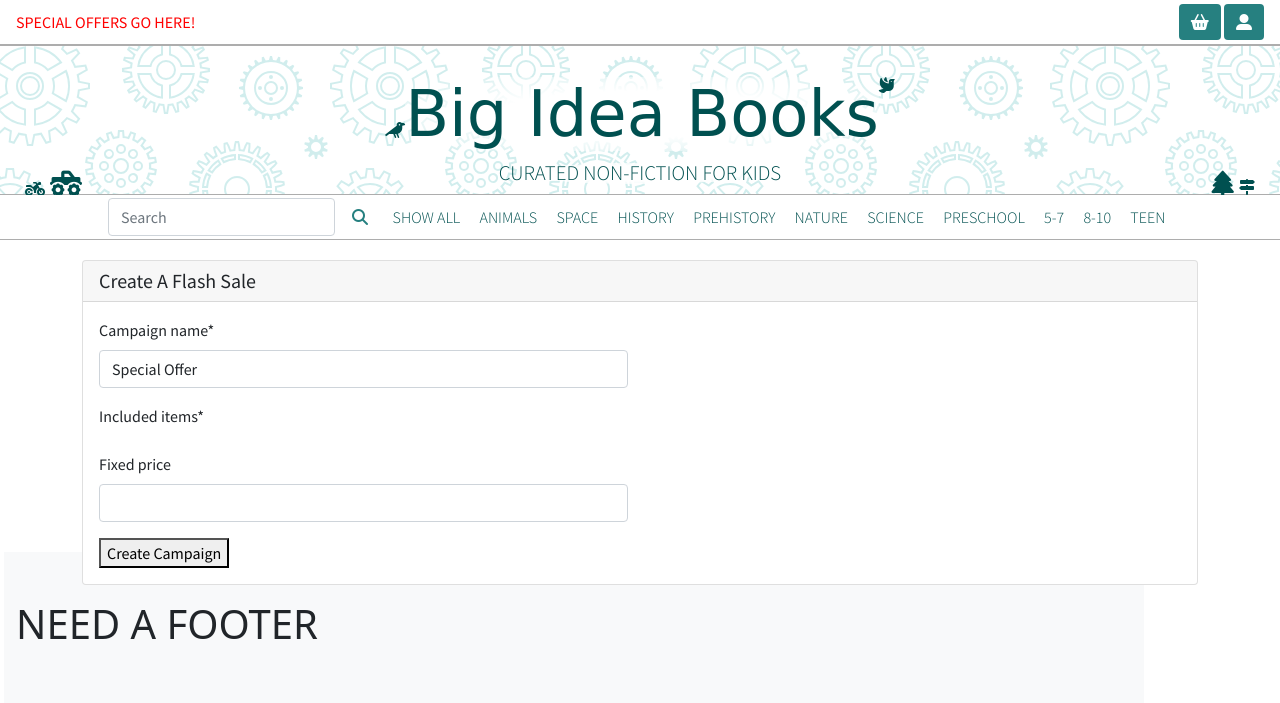
After one commit to mcglasp/ms4-big-idea-books, a Django app: page /items/create_campaign/ in a window 1280 px wide. The commit adds this page. Shown: the top 703 px of the page. Run offline with Django 3.2, Linux system fonts and the light colour scheme; data that the repository does not hold is empty; some libraries are stand-ins or nearby versions; some web fonts are replaced.

Commit message:
Campaign models, forms and views implemented

```diff
--- a/basket/contexts.py
+++ b/basket/contexts.py
@@ -1,6 +1,6 @@
 from django.conf import settings
 from django.shortcuts import get_object_or_404
-from items.models import Item
+from items.models import Item, Campaign
 from django.contrib import messages
 
 
@@ -11,6 +11,7 @@ def basket_contents(request):
 
     d_keys = dict_to_compare.keys()
 
+# Check for deleted database items in existing basket
     for key in list(d_keys):
         is_in_db = Item.objects.filter(id=key).exists()
         if is_in_db:
@@ -19,7 +20,6 @@ def basket_contents(request):
             dict_to_compare.pop(key)
             messages.error(request, "An item in your basket has been deleted as it is not currently available.")
 
-    print(dict_to_compare)
     dict_to_compare = basket
 
     basket_items = []
@@ -29,25 +29,11 @@ def basket_contents(request):
     delivery_cost = settings.STANDARD_DELIVERY_COST
     basket = request.session.get('basket', {})
 
-    def update_item_price(price, discount, set_sale_price):
-        set_sale_price = float(item.set_sale_price)
-        discount_percentage = float(item.discount) / 100
-        if set_sale_price > 0:
-            price = set_sale_price
-        else:
-            if discount_percentage > 0:
-                float_price = float(price)
-                money_off = float_price * discount_percentage
-                price = round(float_price - money_off, 2)
-            else:
-                price = item.price
-        return price
-
     if basket:
         for item_id, value in basket.items():
             if isinstance(value, int):
                 item = get_object_or_404(Item, pk=item_id)
-                price = update_item_price(item.price, item.discount, item.set_sale_price)
+                price = item.final_price
                 val_float = float(value)
                 total += val_float * float(price)
                 total_items += value
--- a/items/forms.py
+++ b/items/forms.py
@@ -1,7 +1,7 @@
 from django import forms
-from django.forms import ModelChoiceField
+from django.forms import ModelChoiceField, CheckboxSelectMultiple, MultipleChoiceField
 from .widgets import CustomClearableFileInput
-from .models import Item, Genre, Age_range, Author
+from .models import Item, Genre, Age_range, Author, Campaign
 from django.core.exceptions import ValidationError
 
 
@@ -43,12 +43,18 @@ class ItemForm(forms.ModelForm):
         self.fields['image'].label = "<span class='bold'>Select an image  </span>"
 
 
-
-
-
-
 class AuthorDataForm(forms.ModelForm):
 
     class Meta:
         model = Author
         fields = '__all__'
+
+
+class CampaignForm(forms.ModelForm):
+
+    choices = Item.objects.all()
+    included_items = forms.ModelMultipleChoiceField(queryset=choices, widget=forms.CheckboxSelectMultiple, initial=0)
+
+    class Meta:
+        model = Campaign
+        fields = '__all__'
--- a/items/models.py
+++ b/items/models.py
@@ -45,6 +45,7 @@ class Item(models.Model):
     price = models.DecimalField(max_digits=6, decimal_places=2, default=0.00)
     discount = models.DecimalField(max_digits=2, decimal_places=0, default=0)
     set_sale_price = models.DecimalField(max_digits=6, decimal_places=2, default=0.00)
+    original_sale_price = models.DecimalField(max_digits=6, decimal_places=2, null=True, blank=True)
     final_price = models.DecimalField(max_digits=6, decimal_places=2, null=True, blank=False, editable=False)
     quantity_sold = models.DecimalField(
         max_digits=6, decimal_places=0, default=0)
@@ -66,3 +67,17 @@ class Item(models.Model):
 
     def __str__(self):
         return self.title
+
+
+class Campaign(models.Model):
+
+    campaign_name = models.CharField(max_length=50, null=False, blank=False, default='Special Offer')
+    included_items = models.ManyToManyField(Item, blank=False)
+    active = models.BooleanField(default=False)
+    fixed_price = models.DecimalField(max_digits=6, blank=True, null=True, decimal_places=2)
+    multibuy = models.BooleanField(default=False)
+
+
+    def __str__(self):
+
+        return self.campaign_name
--- /dev/null
+++ b/items/templates/items/create_campaign.html
@@ -0,0 +1,30 @@
+{% extends "base.html" %}
+{% load static %}
+{% load price_tools %}
+{% load crispy_forms_tags %}
+
+{% block content %}
+<div class="container">
+    <div class="row">
+        <div class="col-sm-12 col-md-12 col-lg-12">
+            <form method="POST" action="{% url 'create_campaign' %}" id="item-form" class="form mb-2"
+                enctype="multipart/form-data">
+                {% csrf_token %}
+                <div class="manage-cards card">
+                    <h5 class="card-header">Create A Flash Sale</h5>
+                    <div class="card-body">
+                        <div class="row">
+                            <div class="col-sm-12 col-md-6 col-lg-6">
+                                {{ form.campaign_name | as_crispy_field }}
+                                {{ form.included_items | as_crispy_field }}
+                                {{ form.fixed_price | as_crispy_field }}
+                                <button type="submit">Create Campaign</button>
+                            </div>
+                        </div>
+            </form>
+        </div>
+    </div>
+
+</div>
+
+{% endblock %}
--- a/items/templates/items/items.html
+++ b/items/templates/items/items.html
@@ -30,7 +30,7 @@
                     </small>
                 </div>
                 {% endif %}
-                <a href="{% url 'item_detail' item.id %}"><img src="/media/{{ item.image }}" class="card-img-top zig-zag" alt="..."></a>
+                <a href="{% url 'item_detail' item.id %}"><img src="MEDIA_URL{{ item.image }}" class="card-img-top zig-zag" alt="..."></a>
                 <div class="card-body">
                     <a href="{% url 'item_detail' item.id %}">
                         <p class="title-author"><strong class="item-card-title">{{ item.title }}</strong>
--- a/items/urls.py
+++ b/items/urls.py
@@ -8,4 +8,7 @@ urlpatterns = [
     path('add_author/', views.add_author, name='add_author'),
     path('update_item/<int:item_id>/', views.update_item, name='update_item'),
     path('delete_item/<int:item_id>/', views.delete_item, name='delete_item'),
+    path('create_campaign/', views.create_campaign, name='create_campaign'),
+    path('deactivate_campaign/<int:campaign_id>/', views.deactivate_campaign, name='deactivate_campaign'),
+    path('manage_campaigns/', views.manage_campaigns, name='manage_campaigns'),
 ]
--- a/items/views.py
+++ b/items/views.py
@@ -1,21 +1,11 @@
 from django.shortcuts import render, redirect, reverse, get_object_or_404
-from django.http import HttpResponse
-from django.db.models import F, Q, Func
+from django.db.models import F, Q
 from django.db.models.functions import Lower
 from django.contrib import messages
 from django.contrib.auth.decorators import login_required
 
-from basket.views import remove_from_basket
-
-from .models import Genre, Item, Author, Age_range
-from .forms import ItemForm, AuthorDataForm
-from .templatetags.price_tools import calc_discounted_price
-
-import json
-
-
-
-# Create your views here.
+from .models import Item, Author, Campaign
+from .forms import ItemForm, AuthorDataForm, CampaignForm
 
 
 def all_items(request):
@@ -126,6 +116,8 @@ def add_item(request):
         form = ItemForm(request.POST, request.FILES)
         title = request.POST.get("title")
         description = request.POST.get("description")
+        genres = request.POST.get('genre')
+
 
         if form.is_valid():
             check_item = Item.objects.filter(title=title, description=description)
@@ -235,3 +227,51 @@ def add_author(request):
     }
 
     return render(request, 'items/add_author.html', context)
+
+
+def create_campaign(request):
+
+    form = CampaignForm()
+    campaigns = Campaign.objects.all()
+
+    if request.method == "POST":
+        form = CampaignForm(request.POST, request.FILES)
+        included_items = request.POST.getlist('included_items')
+        for item in included_items:
+            instance = Item.objects.get(pk=item)
+            instance.original_sale_price = instance.set_sale_price
+            instance.save(update_fields=['original_sale_price'])
+            instance.set_sale_price = request.POST.get('fixed_price')
+            instance.save(update_fields=['set_sale_price', 'final_price'])
+        form.save()
+        messages.success(request, 'Your campaign has been created.')
+
+    context = {
+        'form': form,
+        'campaigns': campaigns,
+    }
+
+    return render(request, 'items/create_campaign.html', context)
+
+
+def manage_campaigns(request):
+    campaigns = Campaign.objects.all()
+
+    context = {
+        'campaigns': campaigns,
+    }
+
+    return render(request, 'items/manage_campaigns.html', context)
+
+
+def deactivate_campaign(request, campaign_id):
+
+    campaign = get_object_or_404(Campaign, pk=campaign_id)
+    included_items = campaign.included_items.all()
+    print(list(included_items))
+    for item in included_items:
+        instance = Item.objects.get(title=item)
+        instance.set_sale_price = instance.original_sale_price
+        instance.save(update_fields=['set_sale_price', 'final_price'])
+
+    return redirect(reverse('manage_campaigns'))
--- a/ms4/settings.py
+++ b/ms4/settings.py
@@ -60,7 +60,7 @@ TEMPLATES = [
         'OPTIONS': {
             'context_processors': [
                 'django.template.context_processors.debug',
-                'django.template.context_processors.request', # allauth requirement
+                'django.template.context_processors.request',
                 'django.contrib.auth.context_processors.auth',
                 'django.contrib.messages.context_processors.messages',
                 'basket.contexts.basket_contents',
```
Also changed, not shown: items/admin.py (+7 -1 lines), items/templates/items/manage_campaigns.html (added, +21 -0 lines), items/migrations/0011_item_original_sale_price.py (added), items/migrations/0012_campaign.py (added), media/curiosity_story_of_mars_rover_eNtS1gH.jpeg (added), media/dinosaurs_and_other_prehistoric_life.jpeg (added), media/dinosaurs_and_other_prehistoric_life_HcdBhlm.jpeg (added), media/here_we_are_book_of_animals_571wXDM.jpeg (added), media/here_we_are_book_of_animals_UGn5uQF.jpeg (added), media/hide_and_seek_history_egyptians_YikPX29.jpeg (added).
